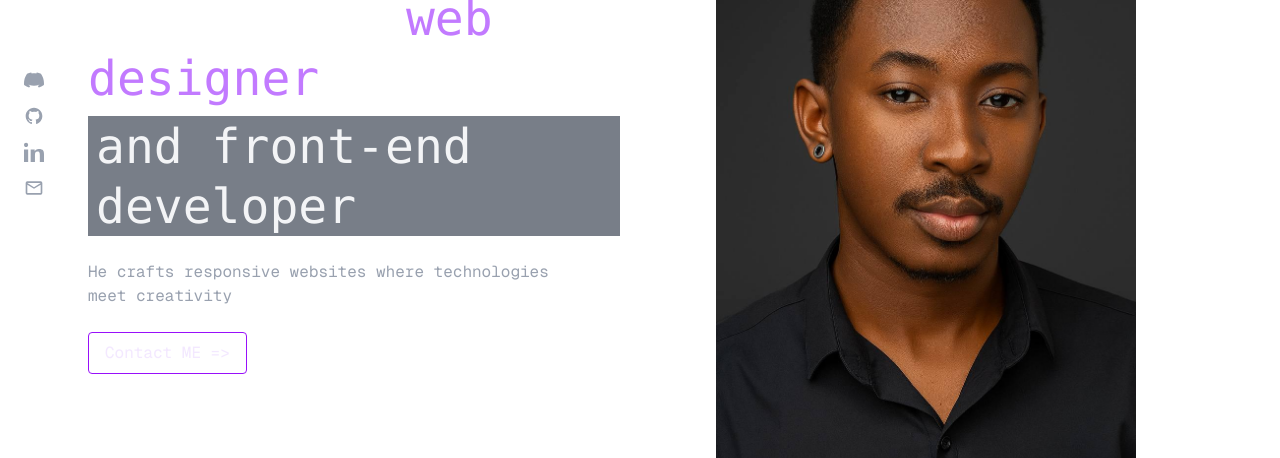
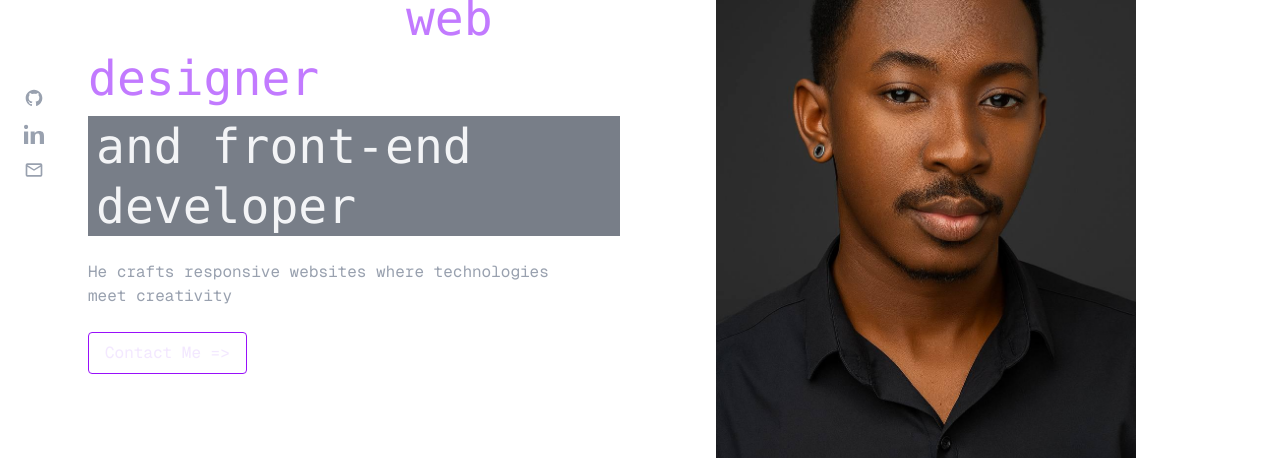
Before and after one commit to aklademarco/AkladeBismarkMarco, a Next.js app: page / in a window 1280 px wide. Shown: the part 266-724 px from the top of the page. Built offline with nearby package versions, Linux system fonts and the light colour scheme.

Commit message:
Update social media links and contact information in Home and Footer components

```diff
--- a/src/app/page.tsx
+++ b/src/app/page.tsx
@@ -10,26 +10,21 @@ export default function Home() {
     <main className="mx-auto max-w-6xl px-6 py-12">
       {/* left fixed social icons */}
       <div className="fixed left-6 top-1/2 transform -translate-y-1/2 flex flex-col gap-4 z-50">
-        <a href="#" aria-label="Discord" className="text-gray-400 hover:text-white">
-          <svg width="20" height="20" viewBox="0 0 24 24" fill="none" xmlns="http://www.w3.org/2000/svg" aria-hidden>
-            <path d="M20.317 4.3698a19.7913 19.7913 0 00-4.8851-1.5152.0741.0741 0 00-.0785.0371c-.211.3753-.4447.8648-.6083 1.2495-1.8447-.2762-3.68-.2762-5.4868 0-.1636-.3933-.4058-.8742-.6177-1.2495a.077.077 0 00-.0785-.0371A19.7363 19.7363 0 003.6754 4.37a.0702.0702 0 00-.0321.0277C.5334 9.0458-.319 13.5799.0992 18.0578a.0824.0824 0 00.0312.0561c2.0528 1.5076 4.0413 2.4228 5.9929 3.0294a.0777.0777 0 00.0842-.0276c.4616-.6304.8731-1.2952 1.226-1.9942a.076.076 0 00-.0416-.1057c-.6528-.2476-1.2743-.5495-1.8722-.8923a.077.077 0 01-.0076-.1277c.1258-.0943.2517-.1923.3718-.2914a.0743.0743 0 01.0776-.0105c3.9278 1.7933 8.18 1.7933 12.0614 0a.0739.0739 0 01.0785.0095c.1202.099.246.1971.3728.2914a.077.077 0 01-.0066.1277c-.6008.3431-1.2223.6449-1.876.8923a.0766.0766 0 00-.0407.1067c.3604.698.7719 1.3628 1.225 1.9932a.076.076 0 00.0842.0286c1.961-.6067 3.9495-1.5219 6.0023-3.0294a.077.077 0 00.0313-.0552c.5004-5.177-.8382-9.6739-3.5485-13.66a.061.061 0 00-.0312-.0286z" fill="currentColor"></path>
-            <path d="M8.02 15.3312c-1.1825 0-2.1569-1.0857-2.1569-2.419 0-1.3332.9555-2.419 2.157-2.419.5 0 .98.2232 1.333.613-.0324.0215-.0648.0441-.0967.0667-1.037.6986-1.67 1.6526-1.597 2.1585.073.5059.828 1.0109 1.867 1.4057.267.099.537.184.809.254-.596.124-.996.182-1.316.182zM15.9972 15.3312c-1.1825 0-2.1568-1.0857-2.1568-2.419 0-1.3332.9554-2.419 2.1569-2.419 1.2016 0 2.1569 1.0858 2.1569 2.419 0 1.3333-.9554 2.419-2.1569 2.419z" fill="currentColor"></path>
-          </svg>
-        </a>
 
-        <a href="https://github.com/" target="_blank" rel="noreferrer" aria-label="GitHub" className="text-gray-400 hover:text-white">
+
+        <a href="https://github.com/aklademarco" target="_blank" rel="noreferrer" aria-label="GitHub" className="text-gray-400 hover:text-white">
           <svg width="20" height="20" viewBox="0 0 24 24" fill="none" xmlns="http://www.w3.org/2000/svg" aria-hidden>
             <path fillRule="evenodd" clipRule="evenodd" d="M12 2C6.477 2 2 6.485 2 12.02c0 4.428 2.867 8.185 6.839 9.504.5.092.682-.217.682-.483 0-.238-.009-.868-.014-1.704-2.782.604-3.369-1.342-3.369-1.342-.454-1.158-1.11-1.468-1.11-1.468-.908-.62.069-.607.069-.607 1.004.071 1.532 1.032 1.532 1.032.892 1.53 2.341 1.088 2.91.833.091-.647.35-1.088.636-1.338-2.22-.253-4.555-1.113-4.555-4.953 0-1.094.39-1.988 1.029-2.688-.103-.253-.446-1.27.098-2.646 0 0 .84-.27 2.75 1.026A9.564 9.564 0 0112 6.844c.85.004 1.705.115 2.504.337 1.909-1.296 2.748-1.027 2.748-1.027.546 1.376.203 2.393.1 2.646.64.7 1.028 1.594 1.028 2.688 0 3.85-2.338 4.697-4.566 4.946.36.31.68.923.68 1.861 0 1.343-.012 2.427-.012 2.757 0 .268.18.58.688.482C19.135 20.203 22 16.447 22 12.02 22 6.485 17.523 2 12 2z" fill="currentColor" />
           </svg>
         </a>
 
-        <a href="https://www.linkedin.com/in/aklade-bismark-marco" target="_blank" rel="noreferrer" aria-label="LinkedIn" className="text-gray-400 hover:text-white">
+        <a href="https://www.linkedin.com/in/aklade-bismark-7426812a1?utm_source=share&utm_campaign=share_via&utm_content=profile&utm_medium=ios_app" target="_blank" rel="noreferrer" aria-label="LinkedIn" className="text-gray-400 hover:text-white">
           <svg width="20" height="20" viewBox="0 0 24 24" fill="none" xmlns="http://www.w3.org/2000/svg" aria-hidden>
             <path d="M4.98 3.5C4.98 4.88 3.88 6 2.5 6S0 4.88 0 3.5 1.12 1 2.5 1 4.98 2.12 4.98 3.5zM0 8.98h5V24H0V8.98zM8 8.98h4.8v2.04h.07c.67-1.27 2.3-2.6 4.73-2.6C23.34 8.42 24 11.08 24 15.02V24h-5V15.9c0-1.95-.04-4.46-2.72-4.46-2.72 0-3.14 2.12-3.14 4.31V24H8V8.98z" fill="currentColor" />
           </svg>
         </a>
 
-        <a href="mailto:hello@example.com" aria-label="Email" className="text-gray-400 hover:text-white">
+        <a href="mailto:aklademarco2@gmail.com" aria-label="Email" className="text-gray-400 hover:text-white">
           <svg width="20" height="20" viewBox="0 0 24 24" fill="none" xmlns="http://www.w3.org/2000/svg" aria-hidden>
             <path d="M20 4H4a2 2 0 00-2 2v12a2 2 0 002 2h16a2 2 0 002-2V6a2 2 0 00-2-2zm0 2l-8 5-8-5h16zm0 12H4V8l8 5 8-5v10z" fill="currentColor" />
           </svg>
@@ -51,8 +46,13 @@ export default function Home() {
             meet creativity
           </p>
 
-          <a className="inline-block border border-purple-600 text-purple-100 px-4 py-2 rounded hover:bg-purple-600/10" href="#contact">
-            Contact ME =&gt;
+          <a
+            className="inline-block border border-purple-600 text-purple-100 px-4 py-2 rounded hover:bg-purple-600/10"
+            href="https://wa.me/233240973574"
+            target="_blank"
+            rel="noreferrer"
+          >
+            Contact Me =&gt;
           </a>
         </div>
 
--- a/src/components/Footer.tsx
+++ b/src/components/Footer.tsx
@@ -12,23 +12,18 @@ export default function Footer() {
         </div>
 
         <div className="flex gap-4 items-center">
-          <a href="https://github.com/" target="_blank" rel="noreferrer" aria-label="GitHub" className="text-gray-400 hover:text-white">
+          <a href="https://github.com/aklademarco" target="_blank" rel="noreferrer" aria-label="GitHub" className="text-gray-400 hover:text-white">
             <svg width="18" height="18" viewBox="0 0 24 24" fill="none" xmlns="http://www.w3.org/2000/svg">
               <path fillRule="evenodd" clipRule="evenodd" d="M12 2C6.477 2 2 6.485 2 12.02c0 4.428 2.867 8.185 6.839 9.504.5.092.682-.217.682-.483 0-.238-.009-.868-.014-1.704-2.782.604-3.369-1.342-3.369-1.342-.454-1.158-1.11-1.468-1.11-1.468-.908-.62.069-.607.069-.607 1.004.071 1.532 1.032 1.532 1.032.892 1.53 2.341 1.088 2.91.833.091-.647.35-1.088.636-1.338-2.22-.253-4.555-1.113-4.555-4.953 0-1.094.39-1.988 1.029-2.688-.103-.253-.446-1.27.098-2.646 0 0 .84-.27 2.75 1.026A9.564 9.564 0 0112 6.844c.85.004 1.705.115 2.504.337 1.909-1.296 2.748-1.027 2.748-1.027.546 1.376.203 2.393.1 2.646.64.7 1.028 1.594 1.028 2.688 0 3.85-2.338 4.697-4.566 4.946.36.31.68.923.68 1.861 0 1.343-.012 2.427-.012 2.757 0 .268.18.58.688.482C19.135 20.203 22 16.447 22 12.02 22 6.485 17.523 2 12 2z" fill="currentColor" />
             </svg>
           </a>
 
-          <a href="https://www.linkedin.com/in/aklade-bismark-marco" target="_blank" rel="noreferrer" aria-label="LinkedIn" className="text-gray-400 hover:text-white">
+          <a href="https://www.linkedin.com/in/aklade-bismark-7426812a1?utm_source=share&utm_campaign=share_via&utm_content=profile&utm_medium=ios_app" target="_blank" rel="noreferrer" aria-label="LinkedIn" className="text-gray-400 hover:text-white">
             <svg width="18" height="18" viewBox="0 0 24 24" fill="none" xmlns="http://www.w3.org/2000/svg">
               <path d="M4.98 3.5C4.98 4.88 3.88 6 2.5 6S0 4.88 0 3.5 1.12 1 2.5 1 4.98 2.12 4.98 3.5zM0 8.98h5V24H0V8.98zM8 8.98h4.8v2.04h.07c.67-1.27 2.3-2.6 4.73-2.6C23.34 8.42 24 11.08 24 15.02V24h-5V15.9c0-1.95-.04-4.46-2.72-4.46-2.72 0-3.14 2.12-3.14 4.31V24H8V8.98z" fill="currentColor" />
             </svg>
           </a>
 
-          <a href="mailto:hello@example.com" aria-label="Email" className="text-gray-400 hover:text-white">
-            <svg width="18" height="18" viewBox="0 0 24 24" fill="none" xmlns="http://www.w3.org/2000/svg">
-              <path d="M20 4H4a2 2 0 00-2 2v12a2 2 0 002 2h16a2 2 0 002-2V6a2 2 0 00-2-2zm0 2l-8 5-8-5h16zm0 12H4V8l8 5 8-5v10z" fill="currentColor" />
-            </svg>
-          </a>
         </div>
       </div>
     </footer>
```
